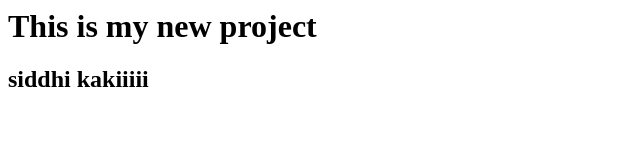
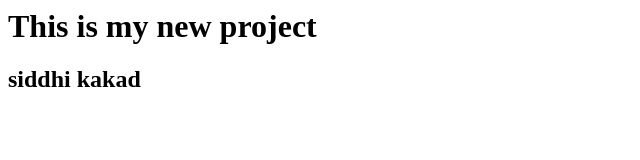
Before and after one commit to Siddhikakad17/basic-, a plain HTML site: page index.html in a window 1280 px wide. Shown: the full height of the page, 0-640 px from the left. Drawn offline with Linux system fonts and the light colour scheme.

Commit message:
Update subtitle from 'siddhi kakiiiii' to 'siddhi kakad'

```diff
--- a/index.html
+++ b/index.html
@@ -1,6 +1,6 @@
 <html>
   <body>
     <h1> This is my new project </h1>
-    <h2> siddhi kakiiiii</h2>
+    <h2> siddhi kakad</h2>
   </body>
 </html>
```
